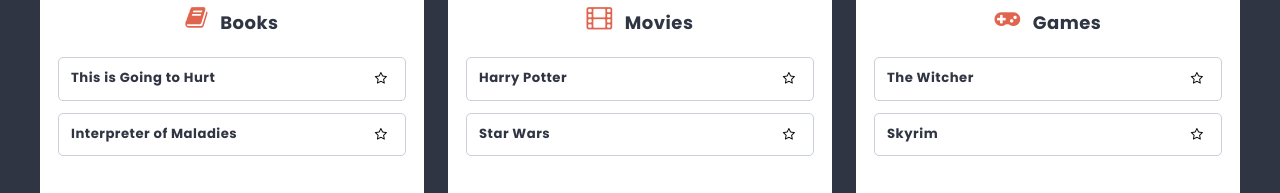
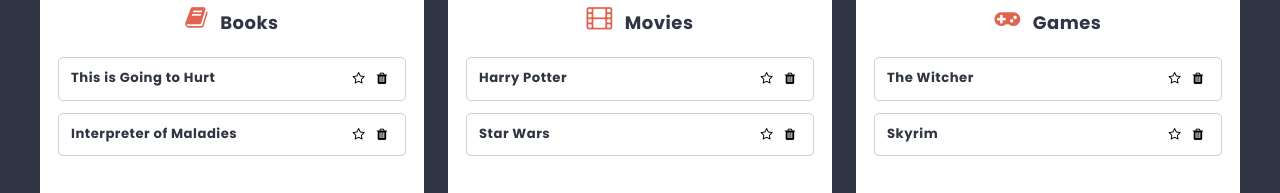
Before and after one commit to MichPlewa/To-Do-List, a React (Create React App) app: page /list/1 in a window 1280 px wide. Shown: the part 449-642 px from the top of the page. Built offline with nearby package versions, Linux system fonts and the light colour scheme.

Commit message:
add removeCart function

```diff
--- a/package.json
+++ b/package.json
@@ -3,6 +3,10 @@
   "version": "0.1.0",
   "private": true,
   "dependencies": {
+    "@fortawesome/fontawesome-svg-core": "^6.1.1",
+    "@fortawesome/free-regular-svg-icons": "^6.1.1",
+    "@fortawesome/free-solid-svg-icons": "^6.1.1",
+    "@fortawesome/react-fontawesome": "^0.1.18",
     "@testing-library/jest-dom": "^5.16.4",
     "@testing-library/react": "^13.1.1",
     "@testing-library/user-event": "^13.5.0",
--- a/src/components/Card/Card.js
+++ b/src/components/Card/Card.js
@@ -1,26 +1,36 @@
 import styles from './card.module.scss';
 import clsx from 'clsx';
-import { toggleFavorite } from '../../redux/cardRedux';
+import { toggleFavorite, removeCard } from '../../redux/cardRedux';
 import { useState } from 'react';
 import { useDispatch } from 'react-redux';
 
 const Card = (props) => {
   const dispatch = useDispatch();
   const [favorite, setFavorite] = useState(props.isFavorite);
-  const clickHandler = (e) => {
+  const clickHandlerFavorite = (e) => {
     e.preventDefault();
     setFavorite(!favorite);
     dispatch(toggleFavorite(props.cardId));
   };
+  const clickHandlerRemove = (e) => {
+    e.preventDefault();
+    dispatch((removeCard(props.cardId)))
+  };
+
   return (
     <li className={styles.card}>
       <div>{props.title}</div>
-      <button
-        onClick={clickHandler}
-        className={clsx(styles.button, favorite && styles.buttonActive)}
-      >
-        <i className="fa fa-star-o" aria-hidden="true" />
-      </button>
+      <div>
+        <button
+          onClick={clickHandlerFavorite}
+          className={clsx(styles.button, favorite && styles.buttonActive)}
+        >
+          <i className="fa fa-star-o" aria-hidden="true" />
+        </button>
+        <button onClick={clickHandlerRemove} className={styles.button}>
+          <i className="fa fa-trash"></i>
+        </button>
+      </div>
     </li>
   );
 };
--- a/src/redux/cardRedux.js
+++ b/src/redux/cardRedux.js
@@ -11,12 +11,14 @@
 const createActionName = (actionName) => `app/cards/${actionName}`;
 const ADD_CARD = createActionName('ADD_CARD');
 const TOGGLE_CARD_FAVORITE = createActionName('TOGGLE_CARD_FAVORITE');
+const REMOVE_CARD = createActionName('REMOVE_CARD');
 
 export const addCard = (payload) => ({ type: ADD_CARD, payload });
 export const toggleFavorite = (payload) => ({
   type: TOGGLE_CARD_FAVORITE,
   payload,
 });
+export const removeCard = (payload) => ({ type: REMOVE_CARD, payload });
 
 const cardsReducer = (statePart = [], action) => {
   switch (action.type) {
@@ -28,6 +30,8 @@
           ? { ...card, isFavorite: !card.isFavorite }
           : card
       );
+    case REMOVE_CARD:
+      return statePart.filter((card) => card.id !== action.payload);
     default:
       return statePart;
   }
```
Also changed, not shown: 1 other file (tests, documents, lock files or other folders).
